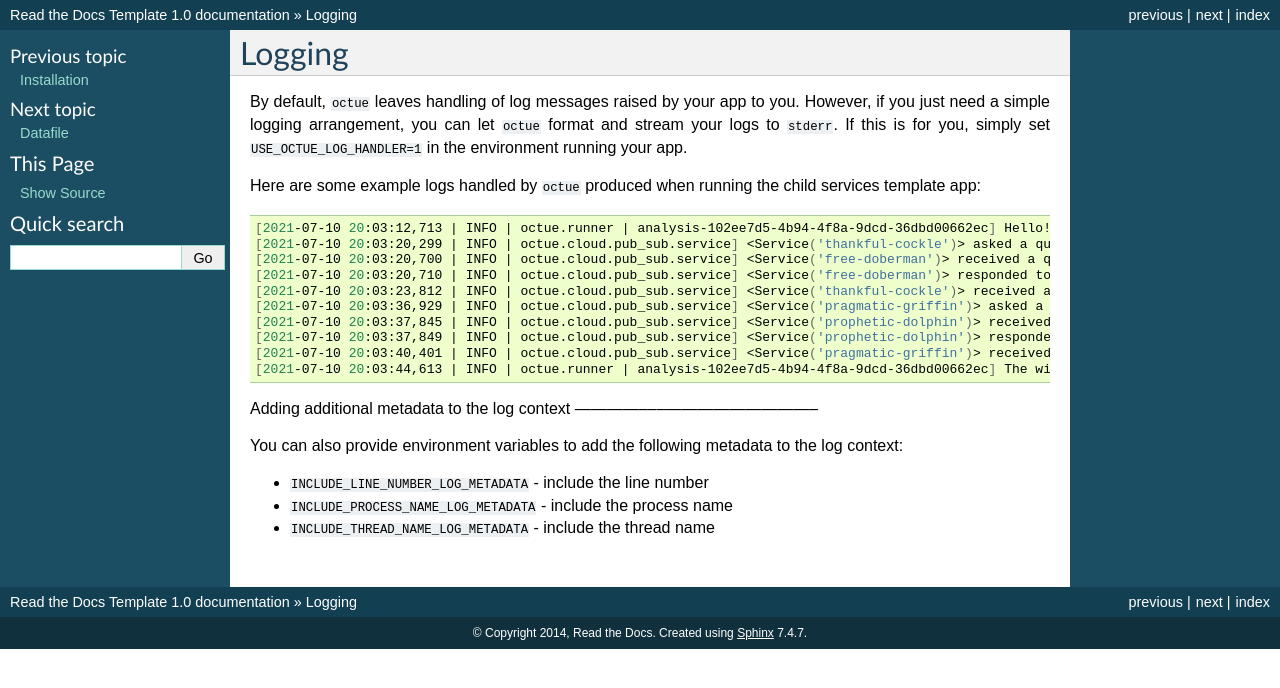
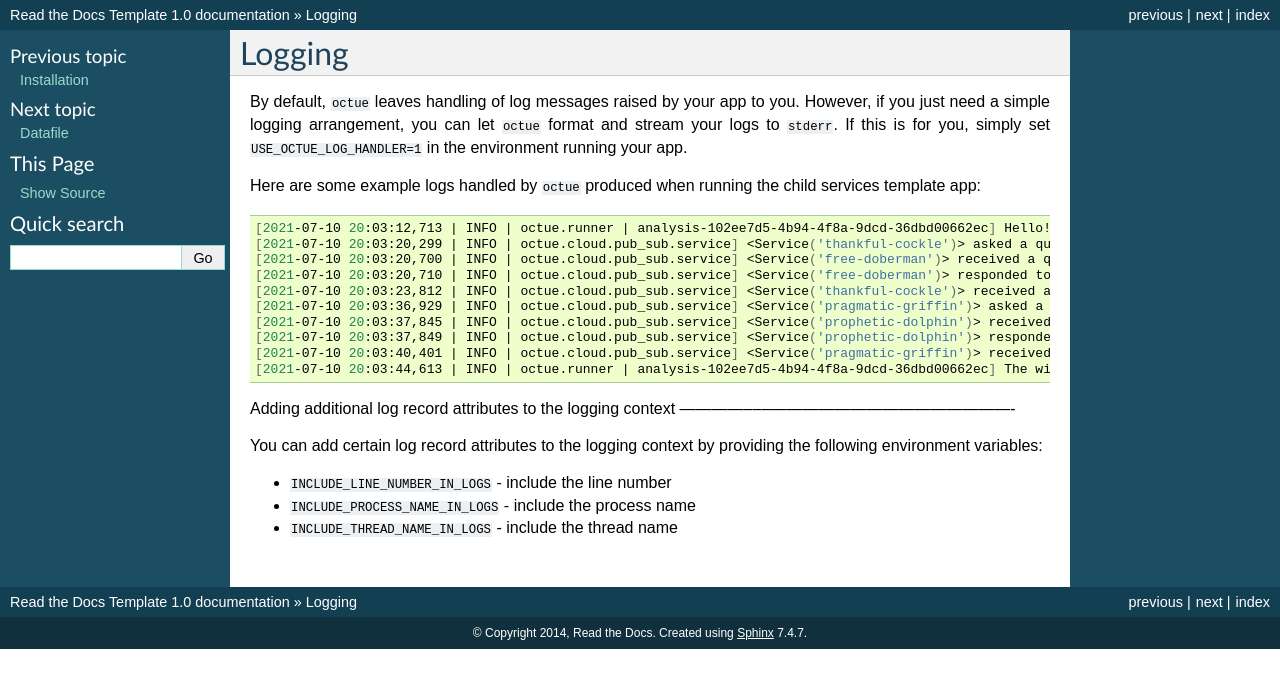
Before and after one commit to octue/octue-sdk-python, a Sphinx documentation site: the page built from docs/source/logging.rst, in a window 1280 px wide. Shown: the top 688 px of the page. Built offline with Sphinx 7.4.7, drawn with Linux system fonts in a browser that asks for light colours.

Commit message:
REF: Update logging environment variable names

```diff
--- a/docs/source/logging.rst
+++ b/docs/source/logging.rst
@@ -25,11 +25,11 @@ Here are some example logs handled by ``octue`` produced when running the child
     [2021-07-10 20:03:44,613 | INFO | octue.runner | analysis-102ee7d5-4b94-4f8a-9dcd-36dbd00662ec] The wind speeds and elevations at [{'longitude': 0, 'latitude': 0}, {'longitude': 1, 'latitude': 1}] are [3296, 1909] and [89, 82].
 
 
-Adding additional metadata to the log context
---------------––-----------------------------
+Adding additional log record attributes to the logging context
+--------------––----------------------------------------------
 
-You can also provide environment variables to add the following metadata to the log context:
+You can add certain log record attributes to the logging context by providing the following environment variables:
 
-- ``INCLUDE_LINE_NUMBER_LOG_METADATA`` - include the line number
-- ``INCLUDE_PROCESS_NAME_LOG_METADATA`` - include the process name
-- ``INCLUDE_THREAD_NAME_LOG_METADATA`` - include the thread name
+- ``INCLUDE_LINE_NUMBER_IN_LOGS`` - include the line number
+- ``INCLUDE_PROCESS_NAME_IN_LOGS`` - include the process name
+- ``INCLUDE_THREAD_NAME_IN_LOGS`` - include the thread name
--- a/octue/__init__.py
+++ b/octue/__init__.py
@@ -13,7 +13,7 @@ if int(os.environ.get("USE_OCTUE_LOG_HANDLER", "0")) == 1:
     # they have their own.
     apply_log_handler(
         logger_name=None,  # Apply to the root logger.
-        include_line_number=bool(int(os.environ.get("INCLUDE_LINE_NUMBER_LOG_METADATA", 0))),
-        include_process_name=bool(int(os.environ.get("INCLUDE_PROCESS_NAME_LOG_METADATA", 0))),
-        include_thread_name=bool(int(os.environ.get("INCLUDE_THREAD_NAME_LOG_METADATA", 0))),
+        include_line_number=bool(int(os.environ.get("INCLUDE_LINE_NUMBER_IN_LOGS", 0))),
+        include_process_name=bool(int(os.environ.get("INCLUDE_PROCESS_NAME_IN_LOGS", 0))),
+        include_thread_name=bool(int(os.environ.get("INCLUDE_THREAD_NAME_IN_LOGS", 0))),
     )
```
